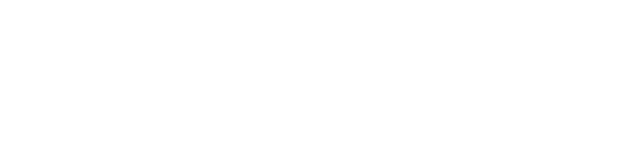
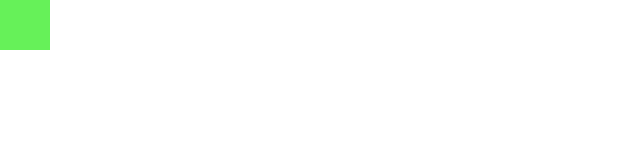
Before and after one commit to LIya-Darvis/Knights_Of_Python_old, a plain HTML site: page index.html in a window 1280 px wide. Shown: the whole page, without its empty margins (0-640 px from the left). Drawn offline with Linux system fonts and the light colour scheme.

Commit message:
Update style.css

```diff
--- a/style.css
+++ b/style.css
@@ -2,3 +2,10 @@
     margin: 0px;
     padding: 0px;
 }
+
+#top-gradient {
+    height: 50px;
+    width: 50px;
+    background-color: rgba(50, 236, 33, 0.747);
+
+}
```
